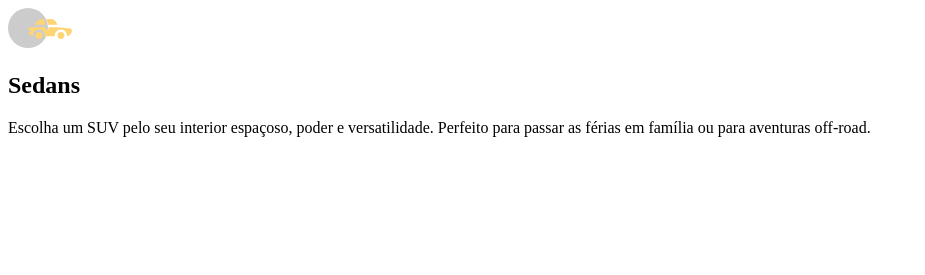
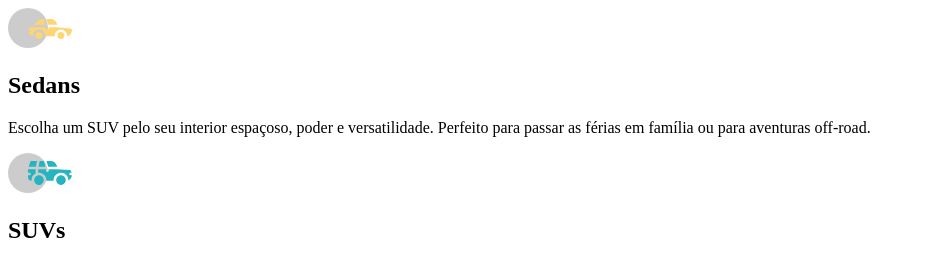
Before and after one commit to nathalialulu/carros, a plain HTML site: page index.html in a window 1280 px wide. Shown: the whole page, without its empty margins (0-925 px from the left). Drawn offline with Linux system fonts and the light colour scheme.

Commit message:
tentativa

```diff
--- a/index.html
+++ b/index.html
@@ -16,8 +16,8 @@
         </section>
 
         <section class="suvs">
-            <img src="" alt="">
-            <h2></h2>
+            <img src="./imagens/imagens/icon-suvs.svg" alt="">
+            <h2>SUVs</h2>
             <p></p>
             <a href=""></a>
         </section>
```
